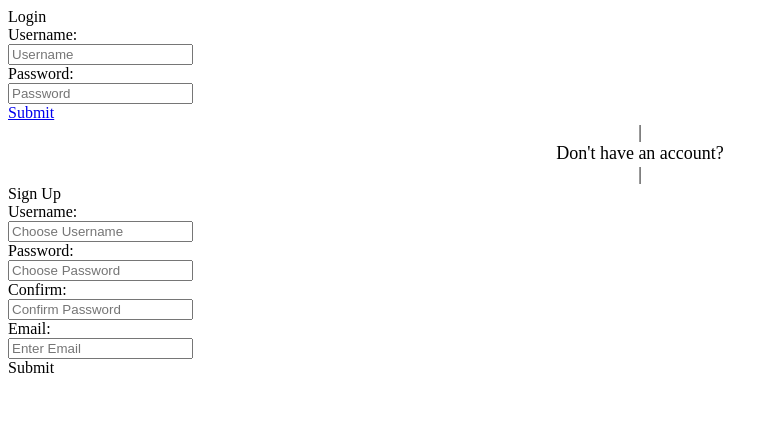
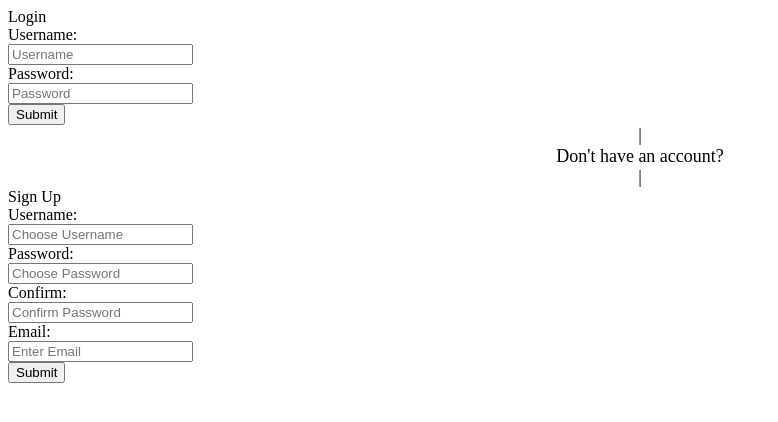
Before and after one commit to jwelker110/p3-catalog-template, a website: page src/login.html in a window 1280 px wide. Shown: the whole page, without its empty margins (0-778 px from the left). Drawn offline with nearby package versions, Linux system fonts and the light colour scheme; files that its build step writes are made by us from their sources.

Commit message:
Update forms submit buttons

```diff
--- a/src/login.html
+++ b/src/login.html
@@ -11,7 +11,7 @@
 
 <div class="container">
     <div id="login-container">
-        <form class="form-horizontal custom-form" action="#">
+        <form class="form-horizontal custom-form" action="/login/">
             <span class="form-title">Login</span>
         <span class="form-background">
             <div class="form-group">
@@ -28,13 +28,9 @@
             </div>
         </span>
             <div class="form-group">
-                <!--<div class="col-xs-6">-->
-                    <a class="btn btn-default btn-google" href="#"><span class="gamer-review-glyph glyphicon-google-plus"></span></a>
-                    <a class="btn btn-default btn-facebook" href="#"><span class="gamer-review-glyph glyphicon-facebook"></span></a>
-                <!--</div>-->
-                <!--<div class="col-xs-6">-->
-                    <a href="#" class="btn btn-default">Submit</a>
-                <!--</div>-->
+                <a class="btn btn-default btn-google" href="#"><span class="gamer-review-glyph glyphicon-google-plus"></span></a>
+                <a class="btn btn-default btn-facebook" href="#"><span class="gamer-review-glyph glyphicon-facebook"></span></a>
+                <button type="submit" class="btn btn-default">Submit</button>
             </div>
         </form>
         <div id="login-signup-message">
@@ -44,7 +40,7 @@
         </div>
     </div>
     <div id="signup-container">
-        <form class="form-horizontal custom-form" action="#">
+        <form class="form-horizontal custom-form" action="/signup/">
             <span class="form-title">Sign Up</span>
         <span class="form-background">
             <div class="form-group">
@@ -73,13 +69,9 @@
             </div>
         </span>
             <div class="form-group">
-                <!--<div class="col-xs-6">-->
                 <a class="btn btn-default btn-google" href="#"><span class="gamer-review-glyph glyphicon-google-plus"></span></a>
                 <a class="btn btn-default btn-facebook" href="#"><span class="gamer-review-glyph glyphicon-facebook"></span></a>
-                <!--</div>-->
-                <!--<div class="col-xs-6">-->
-                    <a type="submit" class="btn btn-default">Submit</a>
-                <!--</div>-->
+                <button type="submit" class="btn btn-default">Submit</button>
             </div>
         </form>
     </div>
```
